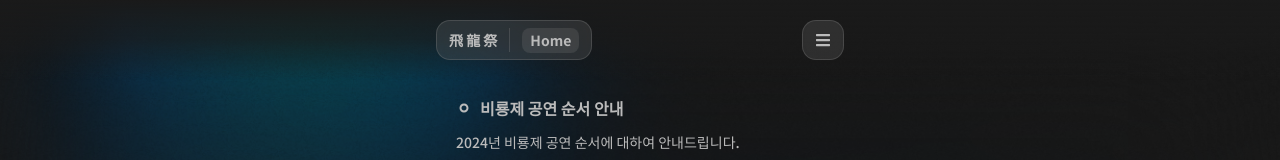
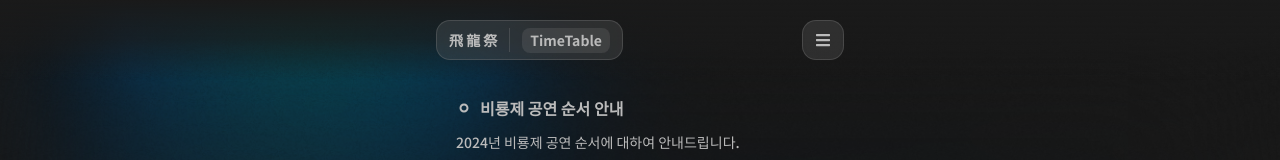
Before and after one commit to Be9room/Festime_FE, a React (Vite) app: page /timetable in a window 1280 px wide. Shown: the top 160 px of the page. Built offline with nearby package versions, Linux system fonts and the light colour scheme.

Commit message:
feat: add location pathname at Header component
- 현재 경로에 따라 Header 일부에 페이지 이름을 표시하도록 코드를
  수정했습니다.

```diff
--- a/src/components/Header/index.jsx
+++ b/src/components/Header/index.jsx
@@ -2,13 +2,26 @@ import MenuSVG from "../../assets/svgs/menu.svg?react";
 import MenuBar from "./components/MenuBar";
 import ArrowUpSVG from "../../assets/svgs/arrowDown.svg?react";
 import Dimmer from "./components/Dimmer";
-import { useState } from "react";
-import { useNavigate } from "react-router-dom";
+import { useState, useEffect } from "react";
+import { useNavigate, useLocation } from "react-router-dom";
 import MENU_LINK_ARRAY from "../../constants/menuLinkArray";
 
+const PAGE_NAME = {
+  "/": "Home",
+  "/timetable": "TimeTable"
+};
+
 const Header = () => {
+  const navigate = useNavigate();
+  const location = useLocation();
+  const [pageTitle, setPageTitle] = useState("Home");
   const [isMenuOpen, setIsMenuOpen] = useState(false);
-  const navigate = useNavigate();
+
+  useEffect(() => {
+    const path = location.pathname;
+    const title = PAGE_NAME[path] || "404";
+    setPageTitle(title);
+  }, [location.pathname]);
 
   return (
     <>
@@ -20,7 +33,7 @@ const Header = () => {
           >
             <span>飛 龍 祭</span>
             <div className="h-6 w-[0.0625rem] bg-grayscale-gray-30" />
-            <span className="rounded-lg bg-grayscale-gray-20 px-2 py-0.5">Home</span>
+            <span className="rounded-lg bg-grayscale-gray-20 px-2 py-0.5">{pageTitle}</span>
           </button>
           <button
             onClick={() => setIsMenuOpen(!isMenuOpen)}
```
